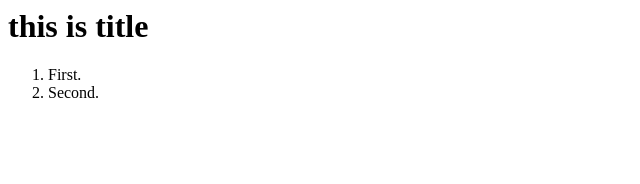
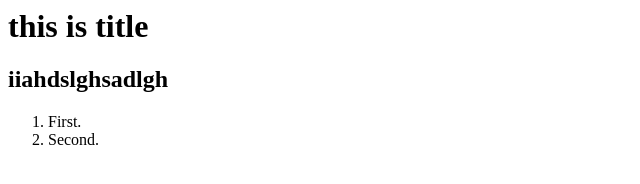
Before and after one commit to jjome/myhome, a plain HTML site: page index.html in a window 1280 px wide. Shown: the whole page, without its empty margins (0-640 px from the left). Drawn offline with Linux system fonts and the light colour scheme.

Commit message:
Update index.html

```diff
--- a/index.html
+++ b/index.html
@@ -1,4 +1,5 @@
 <h1> this is title</h1>
+<h2> iiahdslghsadlgh </h2>
 <ol>
   <li>First.</li>
   <li>Second.</li>
```
